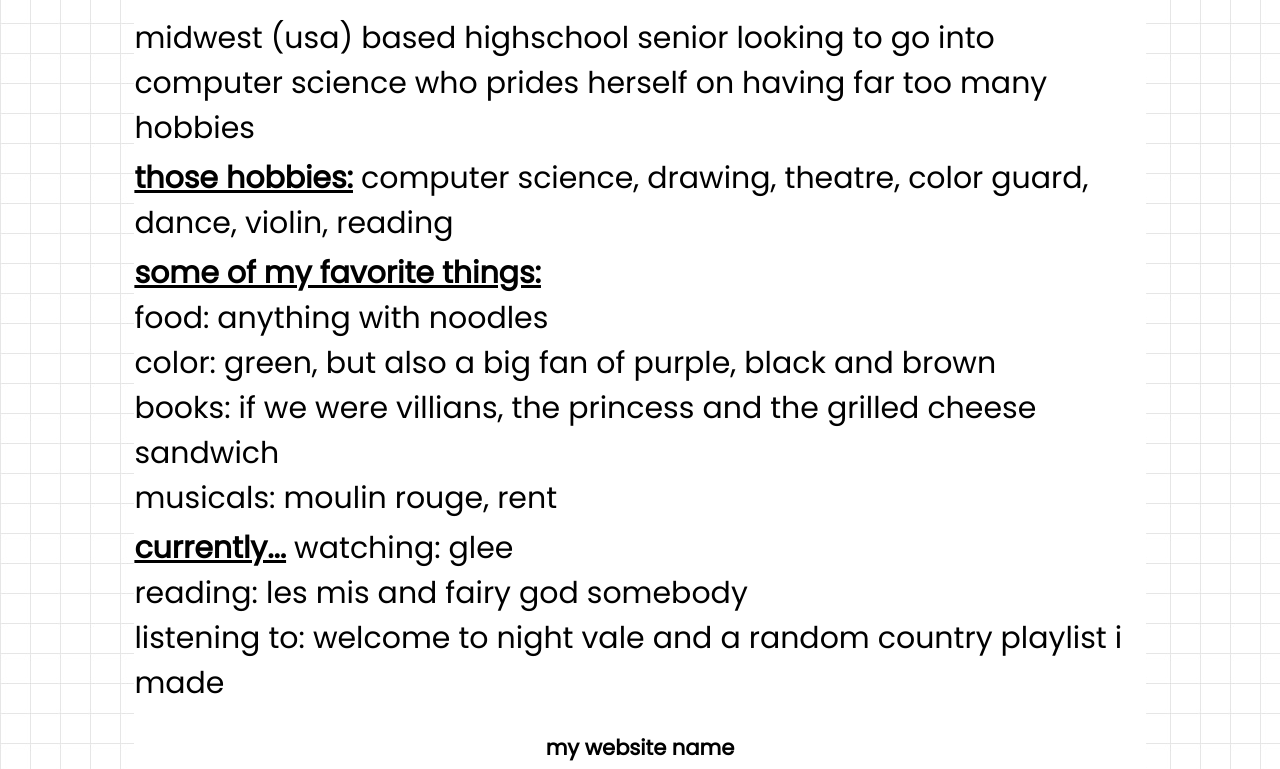
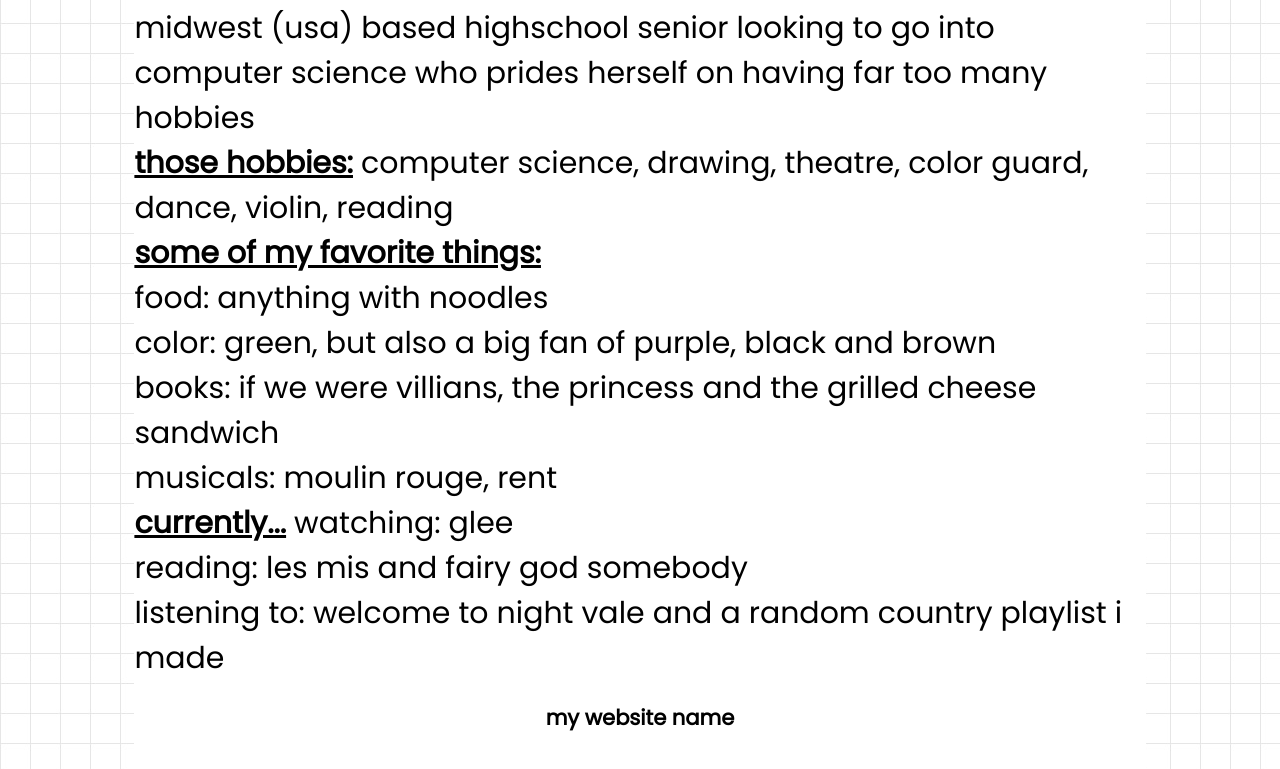
Before and after one commit to myrna-wyrna/myrnawyrna.github.io, a plain HTML site: page about.html in a window 1280 px wide. Shown: the part 637-1406 px from the top of the page. Drawn offline with Linux system fonts and the light colour scheme.

Commit message:
Update stylecss.css

```diff
--- a/stylecss.css
+++ b/stylecss.css
@@ -8,8 +8,9 @@
   width: 100%;
 }
 
-.text-padding{
-  margin: 5px 0 !important;
+#main .text-padding {
+  padding: 0 !important;
+  margin: 0 !important;
 }
 
 #center2{
```
